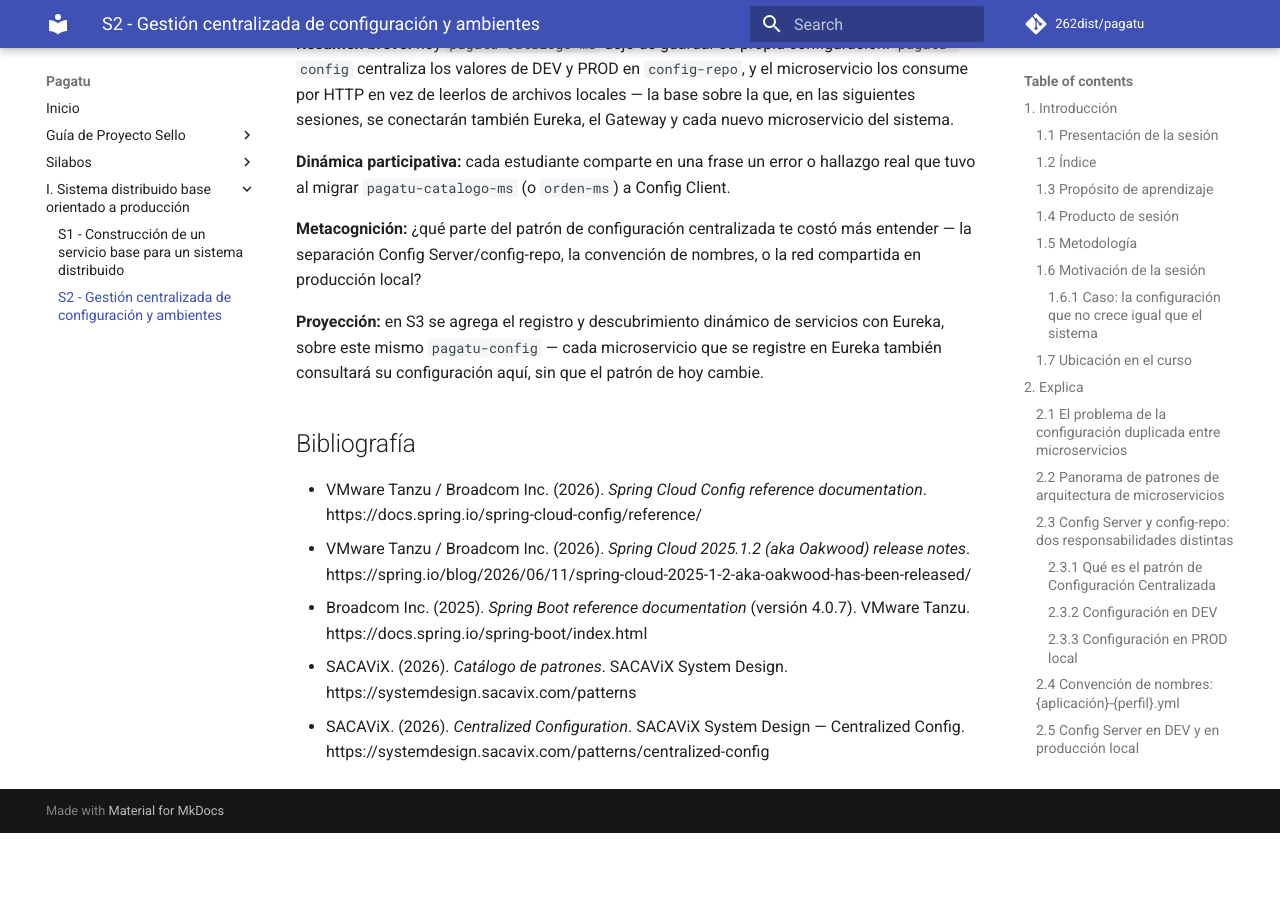
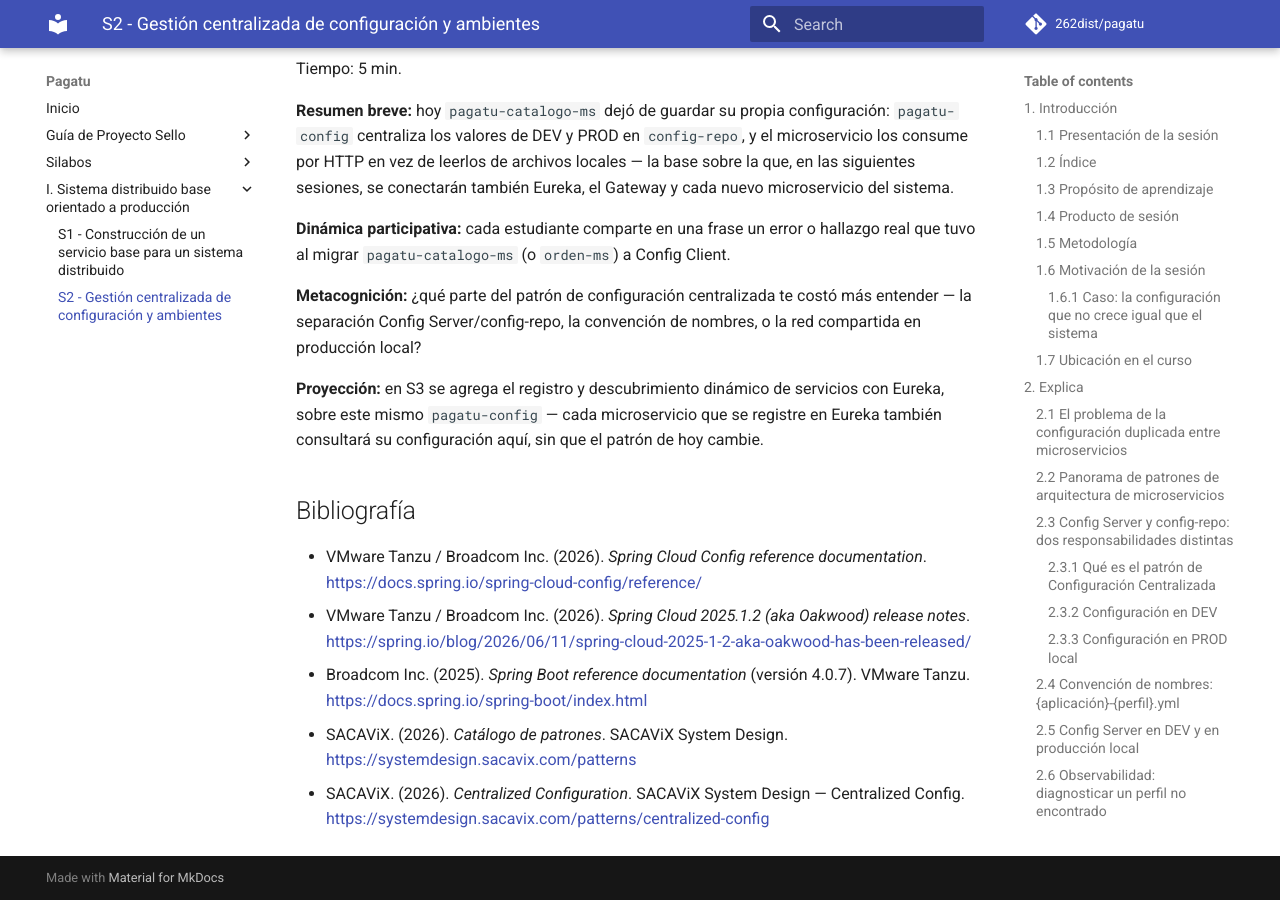
Before and after one commit to 262dist/pagatu, an MkDocs documentation site: the page built from docs/sesiones/S02_Configuracion_Centralizada_Ambientes.md, in a window 1280 px wide and 900 px high, scrolled down 29999 px. Built offline with MkDocs 1.6.1 and Material for MkDocs 9.7.7, drawn with Linux system fonts in a browser that asks for light colours; comment, search, counter and statistics services are not loaded; before the commit the page ends 30832 px from its top, so only the background shows below that; some of the changed text lies outside the part shown.

```diff
--- a/docs/sesiones/S02_Configuracion_Centralizada_Ambientes.md
+++ b/docs/sesiones/S02_Configuracion_Centralizada_Ambientes.md
@@ -128,7 +128,7 @@ Config Server no es una idea suelta: es uno de varios **patrones de arquitectura
 | Sincronización | 5 | Distributed Lock, Leader Election, Barrier / Rendezvous, Distributed Sequence Number, Distributed Semaphore. |
 | Anti-patrones | 8 | Shared Database, Distributed Monolith, Chatty API, God Service, Shared Infrastructure, Nano-services, Everything-is-a-Service, Anemic Domain Model. |
 
-*Nota.* Adaptado de *Catálogo de patrones*, por SACAViX, 2026, SACAViX System Design (https://systemdesign.sacavix.com/patterns).
+*Nota.* Adaptado de *Catálogo de patrones*, por SACAViX, 2026, SACAViX System Design (<https://systemdesign.sacavix.com/patterns>).
 
 El patrón de esta sesión, **Centralized Configuration**, está clasificado dentro de **Gobernanza** — no de "Infraestructura", que ya no existe como categoría separada en la versión actual del catálogo.
 
--- a/mkdocs.yml
+++ b/mkdocs.yml
@@ -29,6 +29,7 @@ markdown_extensions:
   - attr_list
   - md_in_html
   - tables
+  - pymdownx.magiclink
   - pymdownx.superfences:
       custom_fences:
         - name: mermaid
```
Also changed, not shown: other parts of docs/sesiones/S02_Configuracion_Centralizada_Ambientes.md (+2 -0 lines).
